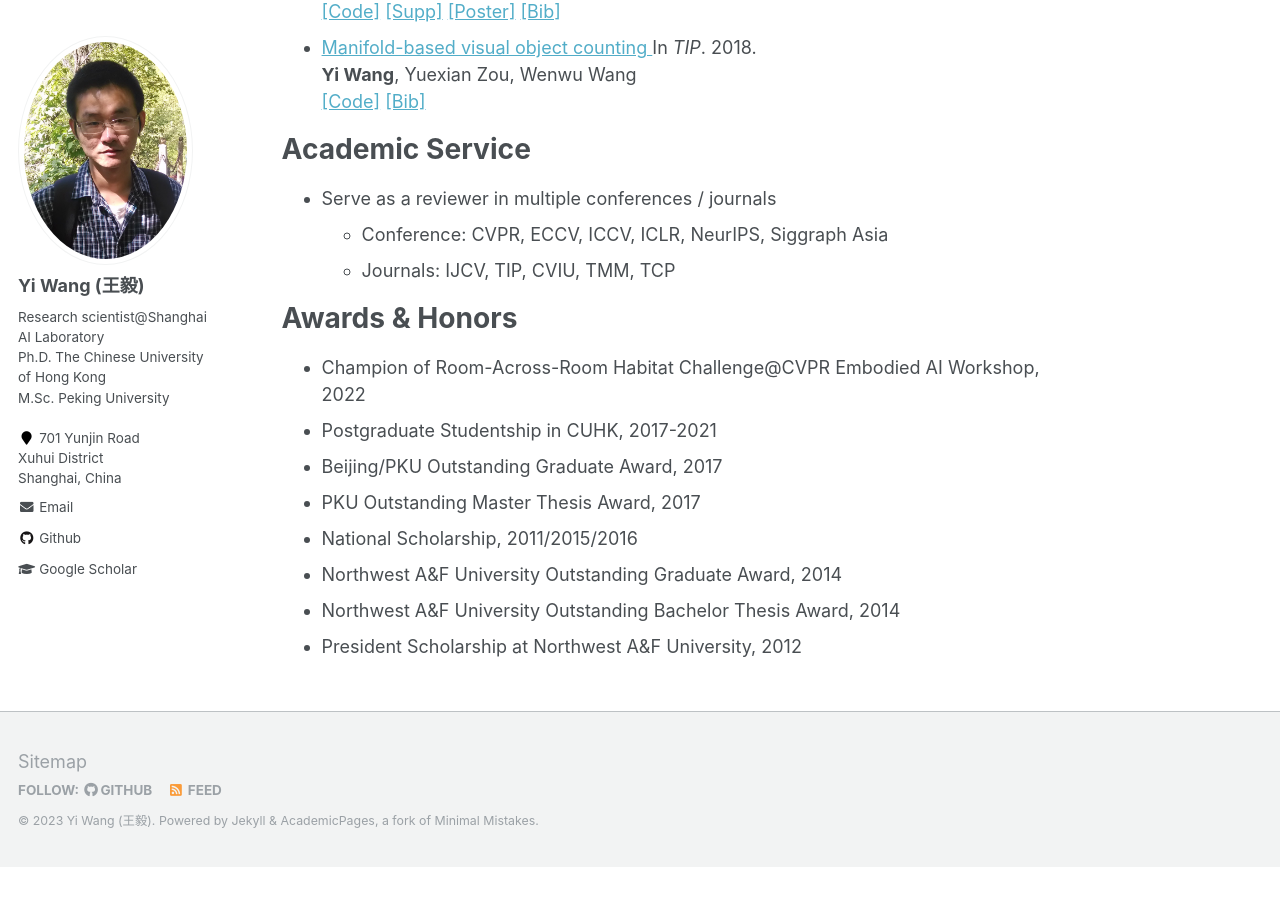
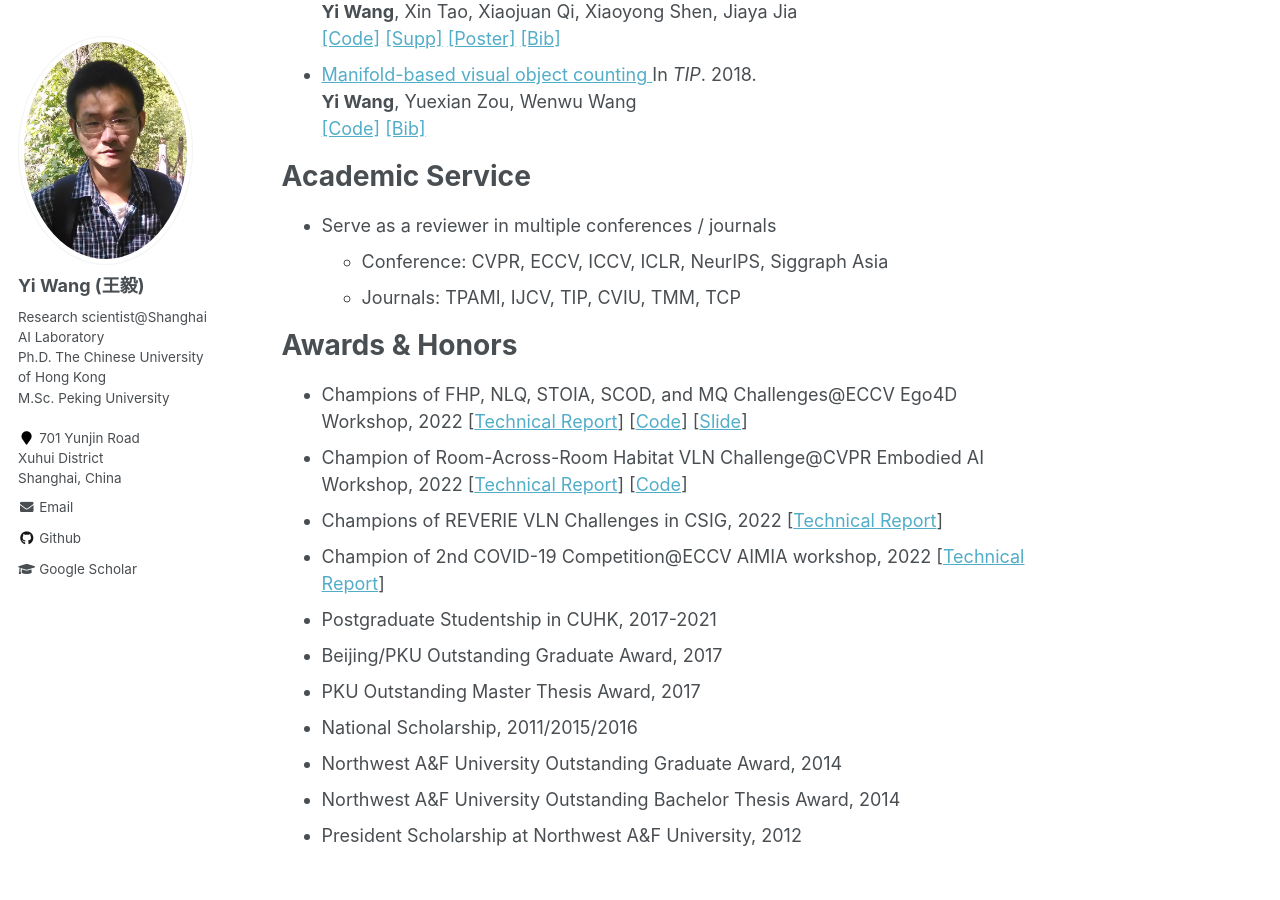
Before and after one commit to shepnerd/shepnerd.github.io, a Jekyll site: the page built from _pages/about.md, in a window 1280 px wide and 900 px high, scrolled down 1745 px. Built offline with Jekyll 4.4.1, drawn with Linux system fonts in a browser that asks for light colours; before the commit the page ends 2612 px from its top, so only the background shows below that; some of the changed text lies outside the part shown.

Commit message:
Update about.md

```diff
--- a/_pages/about.md
+++ b/_pages/about.md
@@ -10,9 +10,9 @@
 ---
 Biography
 ======
-I am a Research Scientist at [Shanghai AI Laboratory](https://www.shlab.org.cn/), led by Prof. [Yu Qiao](http://mmlab.siat.ac.cn/yuqiao/index.html), Prof. [Limin Wang](https://wanglimin.github.io/), and Dr. [Yali Wang](https://scholar.google.com/citations?user=hD948dkAAAAJ).
+I am a Research Scientist at [Shanghai AI Laboratory](https://www.shlab.org.cn/), led by Prof. [Yu Qiao](http://mmlab.siat.ac.cn/yuqiao/index.html), Prof. [Limin Wang](https://wanglimin.github.io/), and Dr. [Yali Wang](https://scholar.google.com/citations?user=hD948dkAAAAJ). We are working on video understanding, foundation models, and related topics.
 
-I did my Ph.D. at CSE of The Chinese University of Hong Kong, supervised by Prof. [Jiaya Jia](https://jiaya.me/). My research interests include computer vision and deep learning, especially **image generation** and **instance-level image understanding**. Before that, I got the M.Sc. degree from Peking University (supervised by Prof. Yuexian Zou).
+I did my Ph.D. at CSE of The Chinese University of Hong Kong, supervised by Prof. [Jiaya Jia](https://jiaya.me/) and Prof. [Liwei Wang](https://lwwangcse.github.io/). My research interests include computer vision and deep learning, especially **image generation** and **instance-level image understanding**. Before that, I got the M.Sc. degree from Peking University (supervised by Prof. Yuexian Zou).
 
 We are actively looking for **motivated** research fellows and interns with experience / interest in **video processing** / **neural arch design** / **self-supervised learning** / **multimodal learning** / **dataset construction** at Shanghai AI Laboratory. If you are interested in our video understanding project or other topics, please [drop me an email](mailto:wangyi@pjlab.org.cn).
 
@@ -65,11 +65,14 @@
 ======
 * Serve as a reviewer in multiple conferences / journals
 	* Conference: CVPR, ECCV, ICCV, ICLR, NeurIPS, Siggraph Asia
-	* Journals: IJCV, TIP, CVIU, TMM, TCP
+	* Journals: TPAMI, IJCV, TIP, CVIU, TMM, TCP
 
 Awards & Honors
 ======
-* Champion of Room-Across-Room Habitat Challenge@CVPR Embodied AI Workshop, 2022
+* Champions of FHP, NLQ, STOIA, SCOD, and MQ Challenges@ECCV Ego4D Workshop, 2022 \[[Technical Report](https://arxiv.org/abs/2211.09529)\] \[[Code](https://github.com/OpenGVLab/ego4d-eccv2022-solutions)\] \[[Slide](https://github.com/OpenGVLab/ego4d-eccv2022-solutions/blob/main/assets/VideoIntern_Ego4D.pdf)\]
+* Champion of Room-Across-Room Habitat VLN Challenge@CVPR Embodied AI Workshop, 2022 \[[Technical Report]()\] \[[Code](https://github.com/OpenGVLab/InternVideo/tree/main/Downstream/Visual-Language-Navigation)\]
+* Champions of REVERIE VLN Challenges in CSIG, 2022 \[[Technical Report]()\]
+* Champion of 2nd COVID-19 Competition@ECCV AIMIA workshop, 2022 \[[Technical Report]()\]
 * Postgraduate Studentship in CUHK, 2017-2021
 * Beijing/PKU Outstanding Graduate Award, 2017
 * PKU Outstanding Master Thesis Award, 2017
```
